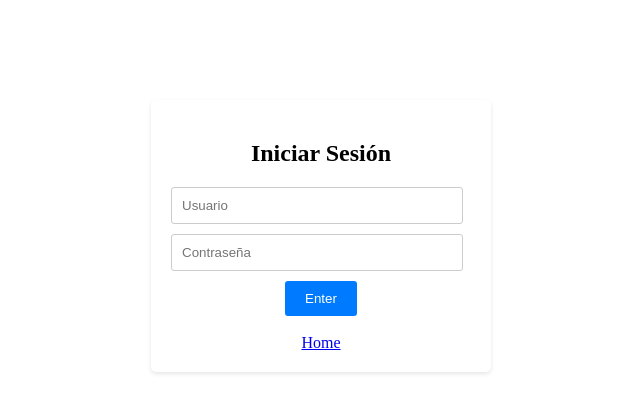
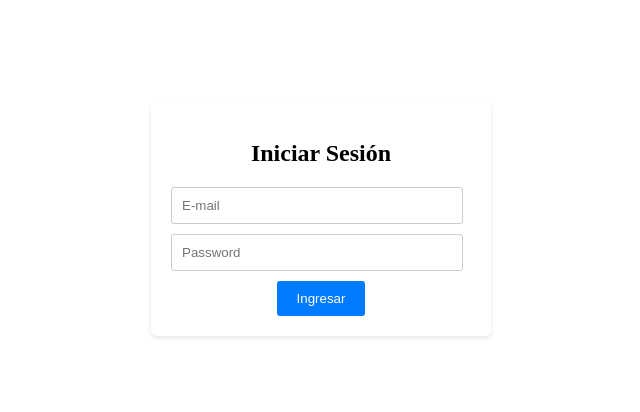
Before and after one commit to RodrigoSanchezDV/Experiencia-IT, a React (Vite) app: page /login in a window 1280 px wide. Shown: the top 412 px of the page, without its empty margins (319-959 px from the left). Built offline with nearby package versions, Linux system fonts and the light colour scheme.

Commit message:
Instalé Formik y Yup y trabajé sobre el Login (falta mostrar el error)

```diff
--- a/package.json
+++ b/package.json
@@ -11,9 +11,11 @@
     "start": "vite --open"
   },
   "dependencies": {
+    "formik": "^2.4.3",
     "react": "^18.2.0",
     "react-dom": "^18.2.0",
-    "react-router-dom": "^6.15.0"
+    "react-router-dom": "^6.15.0",
+    "yup": "^1.2.0"
   },
   "devDependencies": {
     "@types/react": "^18.2.15",
--- a/src/Components/pages/Login.jsx
+++ b/src/Components/pages/Login.jsx
@@ -1,44 +1,100 @@
-import { Link } from "react-router-dom";
-import { useState } from 'react';
+// import { Link } from "react-router-dom";
+// import { useState } from 'react';
+import { Formik, useField } from "formik";
+import {logInValidate} from "../../validations/login";
 import '../styles/Login.css';
 
+const initialValues = { email: "", password: "" }
+
 export default function Login() {
-  const [username, setUsername] = useState('');
-  const [password, setPassword] = useState('');
 
-  const handleSubmit = (e) => {
-    e.preventDefault();
-    // Agrega aquí la lógica de autenticación en el servidor
-    console.log('Usuario:', username);
-    console.log('Contraseña:', password);
+  const inputField = ({ name, ...props }) => {
+    const [field, meta, helpers] = useField(name);
+
+    return (
+      <inputFormik
+      value={field.value}
+      onChange = {value => helpers.setValue(value)}
+      {...props}
+      />
+    );
   };
+  //   const [username, setUsername] = useState('');
+  //   const [password, setPassword] = useState('');
 
+  //   const handleSubmit = (e) => {
+  //     e.preventDefault();
+  //     // Agrega aquí la lógica de autenticación en el servidor
+  //     console.log('Usuario:', username);
+  //     console.log('Contraseña:', password);
+  // };
+
+  return (
+    <Formik validationSchema={logInValidate} initialValues={initialValues} onSubmit={values => console.log(values)}>
+      {({ handleChange, handleSubmit, values }) => {
         return (
           <div className="login-container">
             <h2>Iniciar Sesión</h2>
-      <form onSubmit={handleSubmit}>
             <input
               className="login-input"
               type="text"
-          placeholder="Usuario"
-          value={username}
-          onChange={(e) => setUsername(e.target.value)}
-          required
+              placeholder="E-mail"
             />
+
+
             <input
               className="login-input"
-          type="password"
-          placeholder="Contraseña"
-          value={password}
-          onChange={(e) => setPassword(e.target.value)}
-          required
+              type="text"
+              placeholder="Password"
             />
-        <button className="login-button" type="submit">
-          Enter
-        </button>
-      </form>
-      <br></br>
-      <Link to='/'>Home</Link>
+
+            <button type="button" onClick={handleSubmit}>Ingresar</button>
           </div>
+        )
+      }
+      }
+    </Formik>
+
+
+
+
+
+
+
+
+
+
+
+
+
+
+
+
+    // <div className="login-container">
+    //   <h2>Iniciar Sesión</h2>
+    //   <form onSubmit={handleSubmit}>
+    //     <input
+    //       className="login-input"
+    //       type="text"
+    //       placeholder="Usuario"
+    //       value={username}
+    //       onChange={(e) => setUsername(e.target.value)}
+    //       required
+    //     />
+    //     <input
+    //       className="login-input"
+    //       type="password"
+    //       placeholder="Contraseña"
+    //       value={password}
+    //       onChange={(e) => setPassword(e.target.value)}
+    //       required
+    //     />
+    //     <button className="login-button" type="submit">
+    //       Enter
+    //     </button>
+    //   </form>
+    //   <br></br>
+    //   <Link to='/'>Home</Link>
+    // </div>
   );
 }
--- /dev/null
+++ b/src/validations/login.js
@@ -0,0 +1,6 @@
+import * as yup from "yup"
+
+export const logInValidate = yup.object().shape({
+    email: yup.string().email().required(),
+    password: yup.string().min(5).max(10).required()
+})
```
Also changed, not shown: 1 other file (tests, documents, lock files or other folders). Lines whose indentation alone changed are shown as unchanged.
